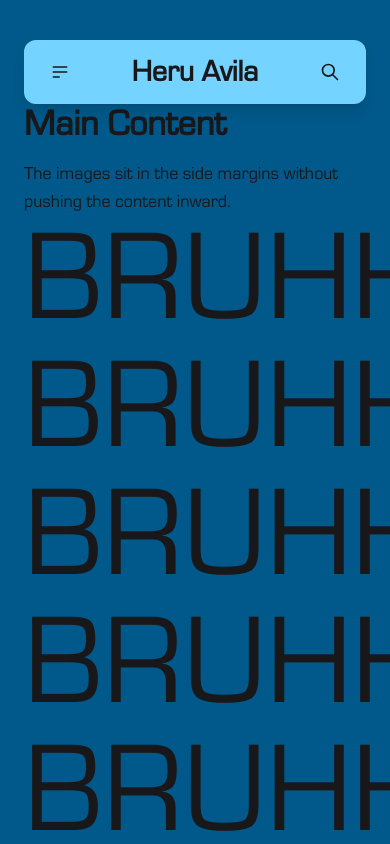
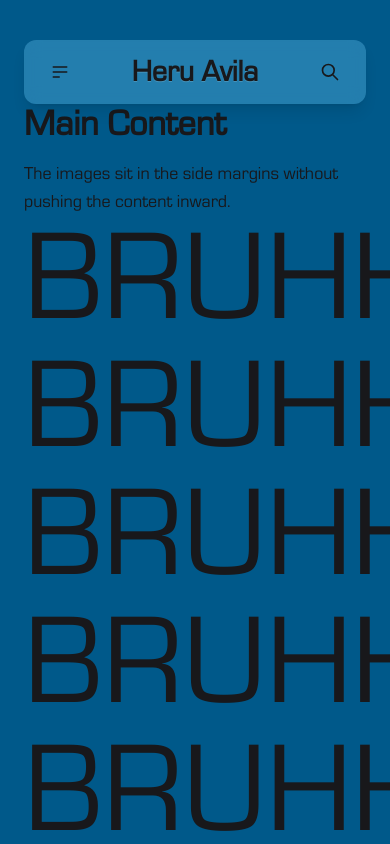
Before and after one commit to Heru-Avila/portfolio_website, a Next.js app: page / in a window 390 px wide. Shown: the top 844 px of the page. Built offline with nearby package versions, Linux system fonts and the light colour scheme.

Commit message:
Modular Navbar + navbar stylistic choices

```diff
--- /dev/null
+++ b/app/components/CustomNavbar.tsx
@@ -0,0 +1,32 @@
+'use client'
+
+const CustomNavbar = () => {
+    return(
+        <div className="navbar bg-sky-300/30 shadow-lg rounded-xl max-w-5xl mx-auto mt-4 px-4 sticky top-4 z-50 backdrop-blur-sm">
+            <div className="navbar-start">
+                <div className="dropdown">
+                    <div tabIndex={0} role="button" className="btn btn-ghost btn-circle">
+                        <svg xmlns="http://www.w3.org/2000/svg" className="h-5 w-5" fill="none" viewBox="0 0 24 24" stroke="currentColor"> <path strokeLinecap="round" strokeLinejoin="round" strokeWidth="2" d="M4 6h16M4 12h16M4 18h7" /> </svg>
+                    </div>
+                    <ul
+                        tabIndex={0}
+                        className="menu menu-sm dropdown-content bg-base-100 rounded-box z-1 mt-3 w-52 p-2 shadow">
+                        <li><a>Homepage</a></li>
+                        <li><a>Portfolio</a></li>
+                        <li><a>About</a></li>
+                    </ul>
+                </div>
+            </div>
+            <div className="navbar-center">
+                <a className="btn btn-ghost text-3xl">Heru Avila</a>
+            </div>
+            <div className="navbar-end">
+                <button className="btn btn-ghost btn-circle">
+                    <svg xmlns="http://www.w3.org/2000/svg" className="h-5 w-5" fill="none" viewBox="0 0 24 24" stroke="currentColor"> <path strokeLinecap="round" strokeLinejoin="round" strokeWidth="2" d="M21 21l-6-6m2-5a7 7 0 11-14 0 7 7 0 0114 0z" /> </svg>
+                </button>
+            </div>
+        </div>
+    );
+};
+
+export default CustomNavbar;
--- a/app/components/HomePage.tsx
+++ b/app/components/HomePage.tsx
@@ -1,4 +1,6 @@
 'use client'
+import CustomNavbar from "./CustomNavbar";
+
 const HomePage = () => {
     return (
         <div className="relative min-h-screen flex justify-center">
@@ -7,30 +9,7 @@ const HomePage = () => {
             </div>
             <div className="max-w-6xl w-full p-6 bg-sky-800">
                 <div>
-                    <div className="navbar bg-sky-300 shadow-lg rounded-xl max-w-5xl mx-auto mt-4 px-4 sticky top-4 z-50">
-                        <div className="navbar-start">
-                            <div className="dropdown">
-                                <div tabIndex={0} role="button" className="btn btn-ghost btn-circle">
-                                    <svg xmlns="http://www.w3.org/2000/svg" className="h-5 w-5" fill="none" viewBox="0 0 24 24" stroke="currentColor"> <path strokeLinecap="round" strokeLinejoin="round" strokeWidth="2" d="M4 6h16M4 12h16M4 18h7" /> </svg>
-                                </div>
-                                <ul
-                                    tabIndex={0}
-                                    className="menu menu-sm dropdown-content bg-base-100 rounded-box z-1 mt-3 w-52 p-2 shadow">
-                                    <li><a>Homepage</a></li>
-                                    <li><a>Portfolio</a></li>
-                                    <li><a>About</a></li>
-                                </ul>
-                            </div>
-                        </div>
-                        <div className="navbar-center">
-                            <a className="btn btn-ghost text-3xl">Heru Avila</a>
-                        </div>
-                        <div className="navbar-end">
-                            <button className="btn btn-ghost btn-circle">
-                                <svg xmlns="http://www.w3.org/2000/svg" className="h-5 w-5" fill="none" viewBox="0 0 24 24" stroke="currentColor"> <path strokeLinecap="round" strokeLinejoin="round" strokeWidth="2" d="M21 21l-6-6m2-5a7 7 0 11-14 0 7 7 0 0114 0z" /> </svg>
-                            </button>
-                        </div>
-                    </div>
+                    <CustomNavbar/>
                     <h1 className="text-4xl font-bold mb-4">Main Content</h1>
                     <p className="text-lg">The images sit in the side margins without pushing the content inward.</p>
                     <h1 className="text-9xl">BRUHHHHHH</h1>
@@ -42,8 +21,8 @@ const HomePage = () => {
                     <h1 className="text-9xl">BRUHHHHHH</h1>
                     <h1 className="text-9xl">BRUHHHHHH</h1>
                 </div>
-                <div className="absolute right-4 top-20 space-y-4 hidden lg:block">
-                    <img src="/images/DSC06008.jpg" className="w-32 rounded-lg shadow-md" />
+                <div className="absolute right-0 top-0 hidden lg:block">
+                    <img src="/images/DSC06008.jpg" className="w-94" />
                 </div>
             </div>
         </div>
```
